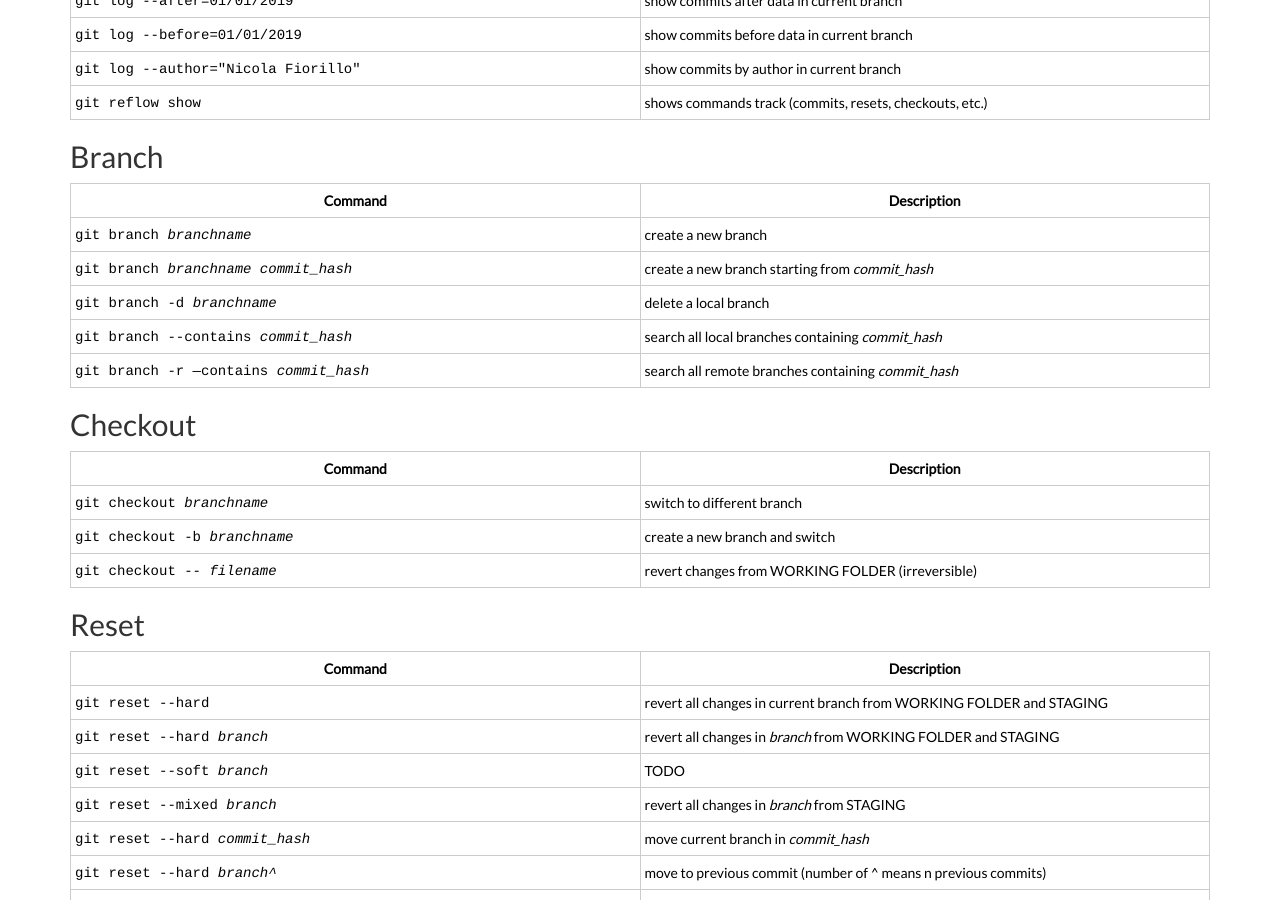
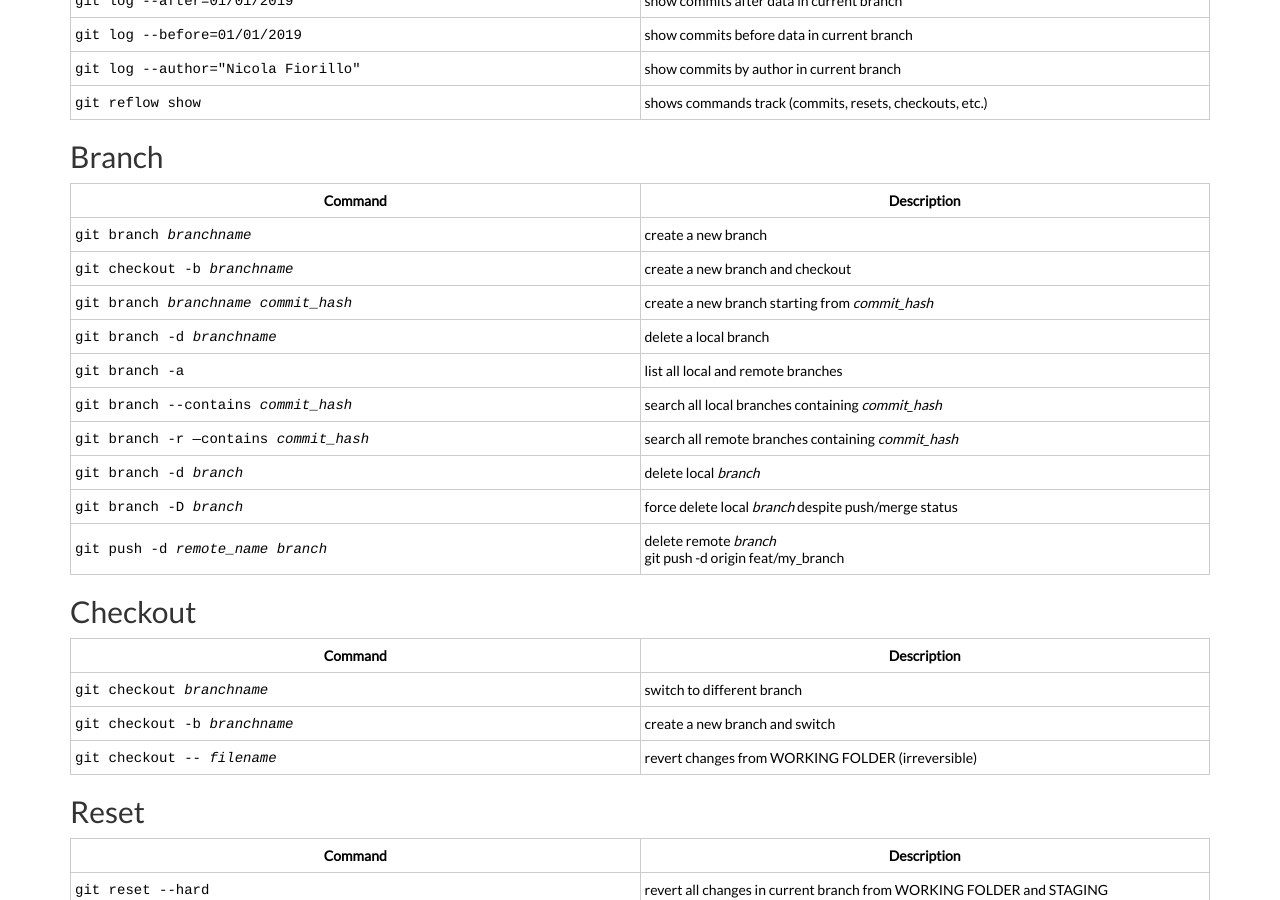
Before and after one commit to nicolafiorillo/nicolafiorillo.github.io, a Jekyll site: the page built from _notes/2019-08-09-git.md, in a window 1280 px wide and 900 px high, scrolled down 1871 px. Built offline with Jekyll 4.4.1, drawn with Linux system fonts in a browser that asks for light colours; nearby versions of some CDN libraries; comment, search, counter and statistics services are not loaded; some of the changed text lies outside the part shown.

Commit message:
Update git cheatsheet.

```diff
--- a/_notes/2019-08-09-git.md
+++ b/_notes/2019-08-09-git.md
@@ -402,6 +402,14 @@ git log origin/master..<i>master</i></span></p>
     </tr>
     <tr>
       <td valign="middle">
+        <p class="command"><span>git checkout -b <i>branchname</i></span></p>
+      </td>
+      <td valign="middle">
+        <p class="description"><span>create a new branch and checkout</span></p>
+      </td>
+    </tr>
+    <tr>
+      <td valign="middle">
         <p class="command"><span>git branch <i>branchname commit_hash</i></span></p>
       </td>
       <td valign="middle">
@@ -418,6 +426,14 @@ git log origin/master..<i>master</i></span></p>
     </tr>
     <tr>
       <td valign="middle">
+        <p class="command"><span>git branch -a</span></p>
+      </td>
+      <td valign="middle">
+        <p class="description"><span>list all local and remote branches</span></p>
+      </td>
+    </tr>
+    <tr>
+      <td valign="middle">
         <p class="command"><span>git branch --contains <i>commit_hash</i></span></p>
       </td>
       <td valign="middle">
@@ -430,6 +446,31 @@ git log origin/master..<i>master</i></span></p>
       </td>
       <td valign="middle">
         <p class="description"><span>search all remote branches containing <i>commit_hash</i></span></p>
+      </td>
+    </tr>
+    <tr>
+      <td valign="middle">
+        <p class="command"><span>git branch -d <i>branch</i></span></p>
+      </td>
+      <td valign="middle">
+        <p class="description"><span>delete local <i>branch</i></span></p>
+      </td>
+    </tr>
+    <tr>
+      <td valign="middle">
+        <p class="command"><span>git branch -D <i>branch</i></span></p>
+      </td>
+      <td valign="middle">
+        <p class="description"><span>force delete local <i>branch</i> despite push/merge status</span></p>
+      </td>
+    </tr>
+    <tr>
+      <td valign="middle">
+        <p class="command"><span>git push -d <i>remote_name</i> <i>branch</i></span></p>
+      </td>
+      <td valign="middle">
+        <p class="description"><span>delete remote <i>branch</i></span></p>
+        <p class="description"><span>git push -d origin feat/my_branch</span></p>
       </td>
     </tr>
   </tbody>
```
Also changed, not shown: other parts of _notes/2019-08-09-git.md (+1 -1 lines).
